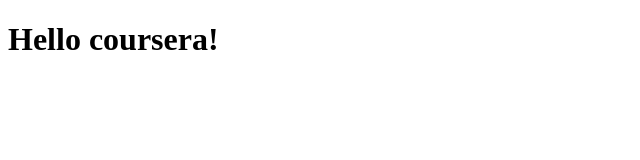
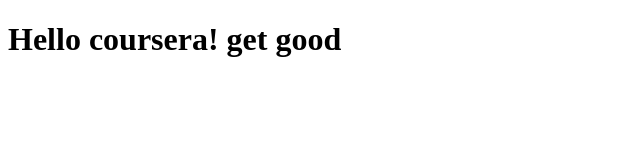
Before and after one commit to Zarman-Ali/coursera-test, a plain HTML site: page site/index.html in a window 1280 px wide. Shown: the whole page, without its empty margins (0-640 px from the left). Drawn offline with Linux system fonts and the light colour scheme.

Commit message:
small addition to our page

```diff
--- a/site/index.html
+++ b/site/index.html
@@ -4,6 +4,6 @@
 	<title>Hello coursera</title>
 </head>
 <body>
-<h1>Hello coursera!</h1>
+<h1>Hello coursera! get good</h1>
 </body>
 </html>
```
